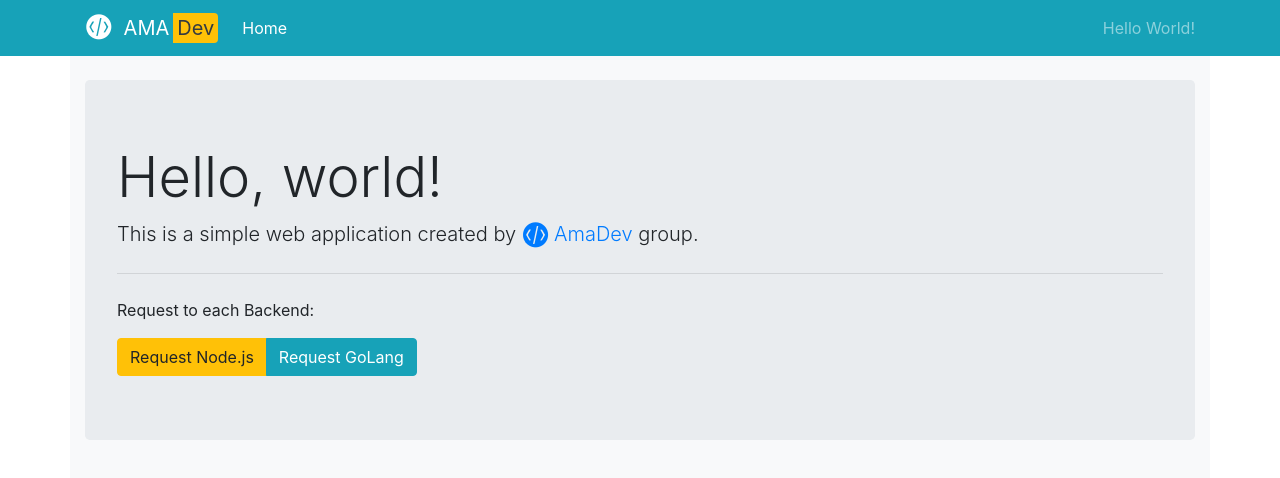
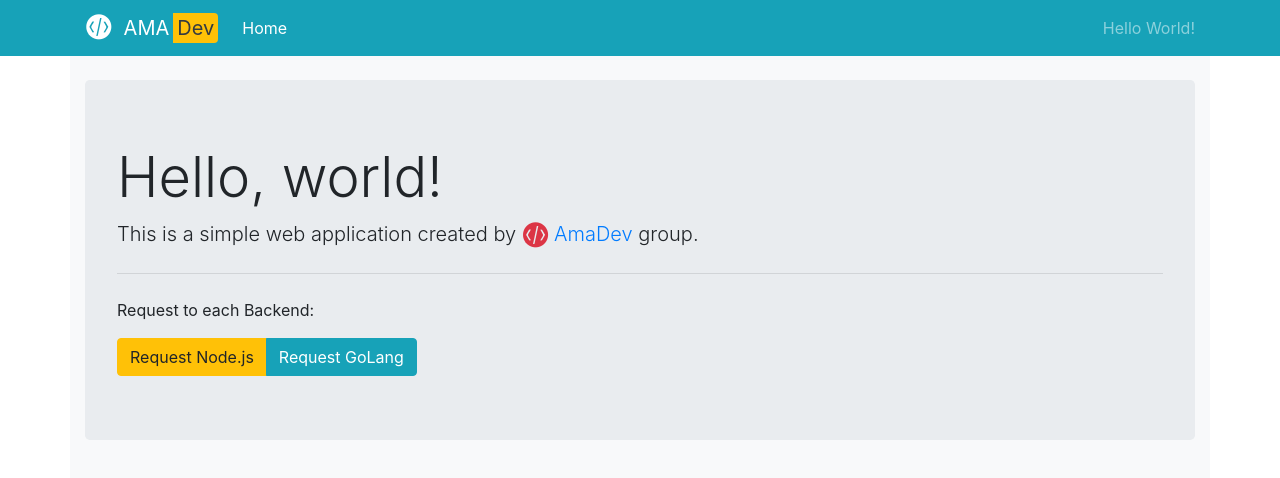
Before and after one commit to A-M-A-Dev/SimpleNode.js-GoWebServer, a plain HTML site: page client/helloworld.html in a window 1280 px wide. Drawn offline with nearby package versions, Linux system fonts and the light colour scheme; files whose address does not match are found by name.

Commit message:
update logo color

```diff
--- a/client/helloworld.html
+++ b/client/helloworld.html
@@ -58,7 +58,7 @@
     <div class="container bg-light py-4">
         <div class="jumbotron">
             <h1 class="display-4">Hello, world!</h1>
-            <p class="lead">This is a simple web application created by <a href="http://github.com/A-M-A-Dev" class="text-decoration-none"><i class="fas icon-amadev fa-lg align-middle"></i> AmaDev</a> group.</p>
+            <p class="lead">This is a simple web application created by <a href="http://github.com/A-M-A-Dev" class="text-decoration-none"><i class="fas icon-amadev fa-lg align-middle text-danger"></i> AmaDev</a> group.</p>
             <hr class="my-4">
             <p>Request to each Backend:</a></p>
             <div class="mx-auto btn-group" role="group" aria-label="Buttons">
```
